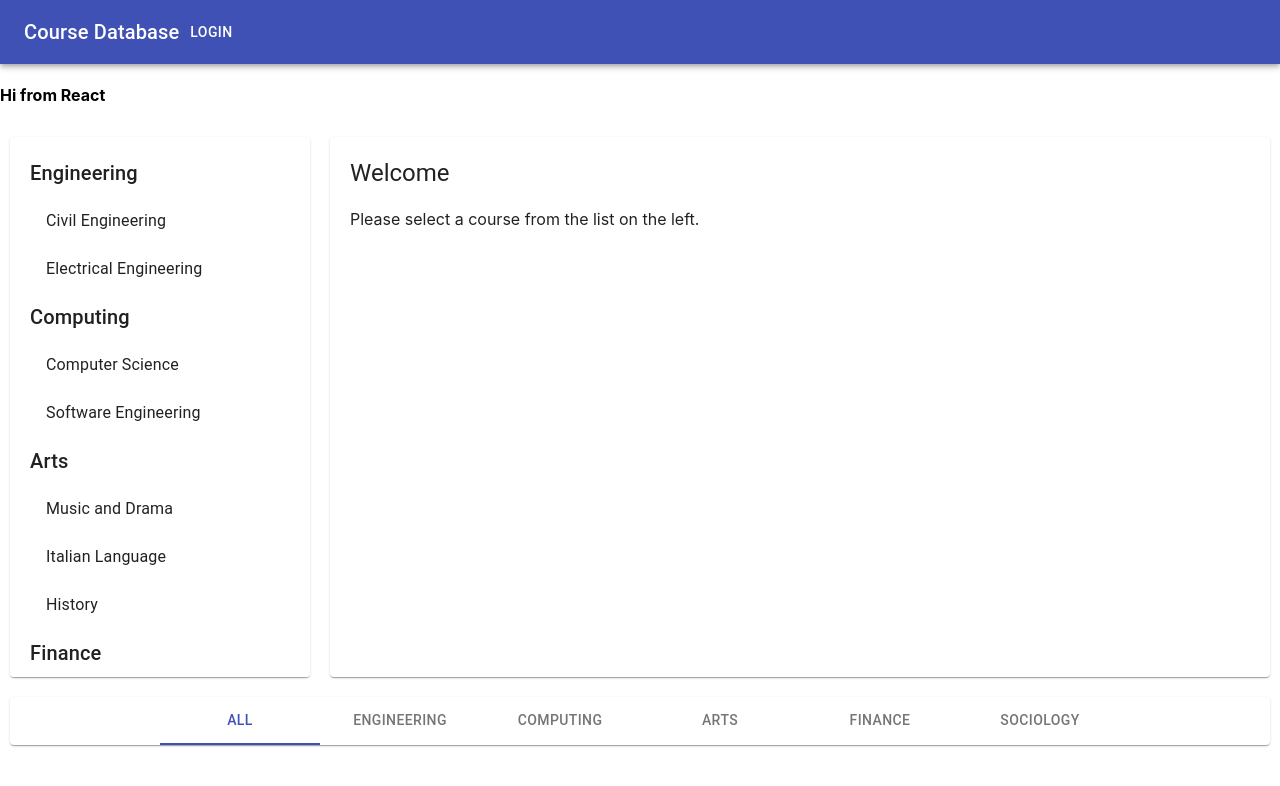
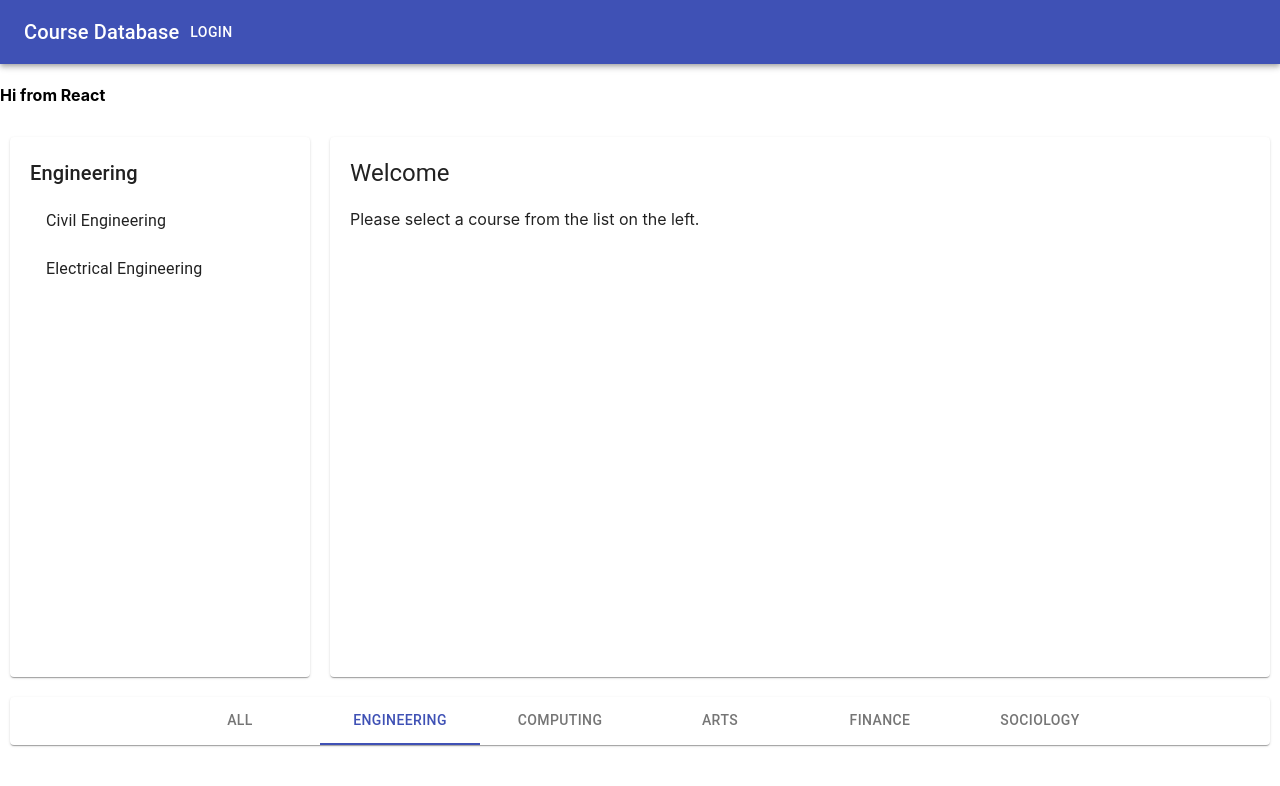
Before and after one commit to samuelbwambale/courses-APP, a React (Create React App) app: page / in a window 1280 px wide. Shown: the top 786 px of the page. Built offline with nearby package versions, Linux system fonts and the light colour scheme.

Commit message:
add course categories in the Footer

```diff
--- a/src/App.js
+++ b/src/App.js
@@ -5,7 +5,8 @@ import { categories, courses } from "./store"
 
 class App extends Component {
   state = {
-    courses
+    courses,
+    category: 'engineering'
   };
 
   getCoursesByCategory = () => {
@@ -20,15 +21,23 @@ class App extends Component {
     }, {}));
   }
 
+  handleCategorySelected = (category) => {
+    this.setState({
+      category
+    })
+
+  }
+
   render() {
     console.log(this.getCoursesByCategory());
     const courses = this.getCoursesByCategory();
+    const { category } = this.state;
     return (
       <Fragment>
         <Header />
         <h4>Hi from React</h4>
-        <Courses courses={courses}/>
-        <Footer categories={categories}/>
+        <Courses courses={courses} category={category}/>
+        <Footer category={category} categories={categories} onSelect={this.handleCategorySelected}/>
       </Fragment>
     );
   }
--- a/src/Components/Courses/index.js
+++ b/src/Components/Courses/index.js
@@ -20,14 +20,15 @@ const styles = {
 };
 
 // export default a function that is going to recieve props
-export default ({ courses }) => (
+export default ({ courses, category }) => (
   <Grid container>
     <Grid item sm={3}>
       <Paper style={styles.Paper}>
-        {courses.map(([category, courses]) => (
-          <Fragment>
+        {courses.map(([group, courses]) => (
+          !category || category === group
+          ? <Fragment>
           <Typography variant="h6" style={{ textTransform: "capitalize" }}>
-              {category}
+            {group}
           </Typography>
           <List component="ul">
             {courses.map(({ title }) => (
@@ -37,6 +38,8 @@ export default ({ courses }) => (
             ))}
           </List>
         </Fragment>
+          : null
+
         ))}
       </Paper>
     </Grid>
--- a/src/Components/Layouts/Footer.js
+++ b/src/Components/Layouts/Footer.js
@@ -2,13 +2,27 @@ import React from "react";
 import { Paper, Tabs, Tab } from "@material-ui/core";
 
 // export default a function that is going to recieve props
-export default ({ categories }) => (
+export default ({ categories, category, onSelect }) => {
+  const index = category
+    ? categories.findIndex(group => group === category) + 1
+    : 0
+
+  const onIndexSelect = (e, index) => {
+    onSelect(index === 0 ? '' : categories[index - 1])
+  }
+  return (
   <Paper style={{ margin: 10 }}>
-    <Tabs value={0} indicatorColor="primary" textColor="primary" centered>
+    <Tabs
+    value={index}
+    onChange={onIndexSelect}
+    indicatorColor="primary"
+    textColor="primary"
+    centered
+    >
     <Tab label="All"/>
       {categories.map(category => (
         <Tab label={category} />
       ))}
     </Tabs>
   </Paper>
-);
+)};
```
Lines whose indentation alone changed are shown as unchanged.
